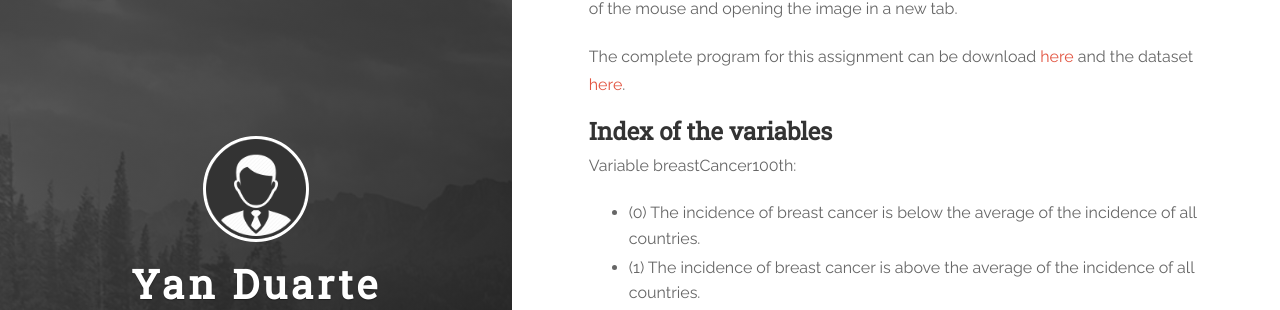
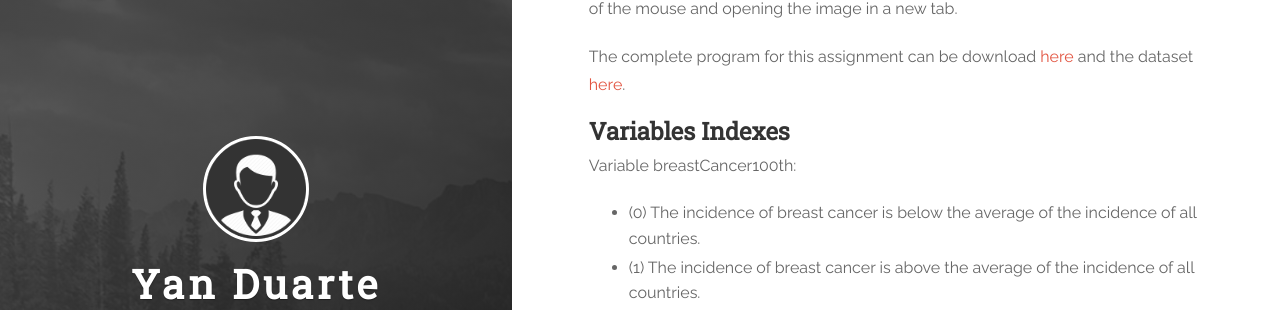
Before and after one commit to yan-duarte/yan-duarte.github.io, a Jekyll site: the page built from _posts/2016-09-24-RMP-Assignment4.md, in a window 1280 px wide and 900 px high, scrolled down 650 px. Shown: the part 145-455 px from the top of the window. Built offline with Jekyll 4.4.1, drawn with Linux system fonts in a browser that asks for light colours; nearby versions of some CDN libraries.

Commit message:
Updated 2016-09-24-RMP-Assignment4.md

```diff
--- a/_posts/2016-09-24-RMP-Assignment4.md
+++ b/_posts/2016-09-24-RMP-Assignment4.md
@@ -26,7 +26,7 @@ All of the images posted in the blog can be better view by clicking the right bu
 
 The complete program for this assignment can be download [here](https://yan-duarte.github.io/archives/rmp-assignment4.py) and the dataset [here](https://yan-duarte.github.io/archives/separatedData.csv).
 
-## **Index of the variables**
+## **Variables Indexes**
 
 Variable breastCancer100th:
 
```
